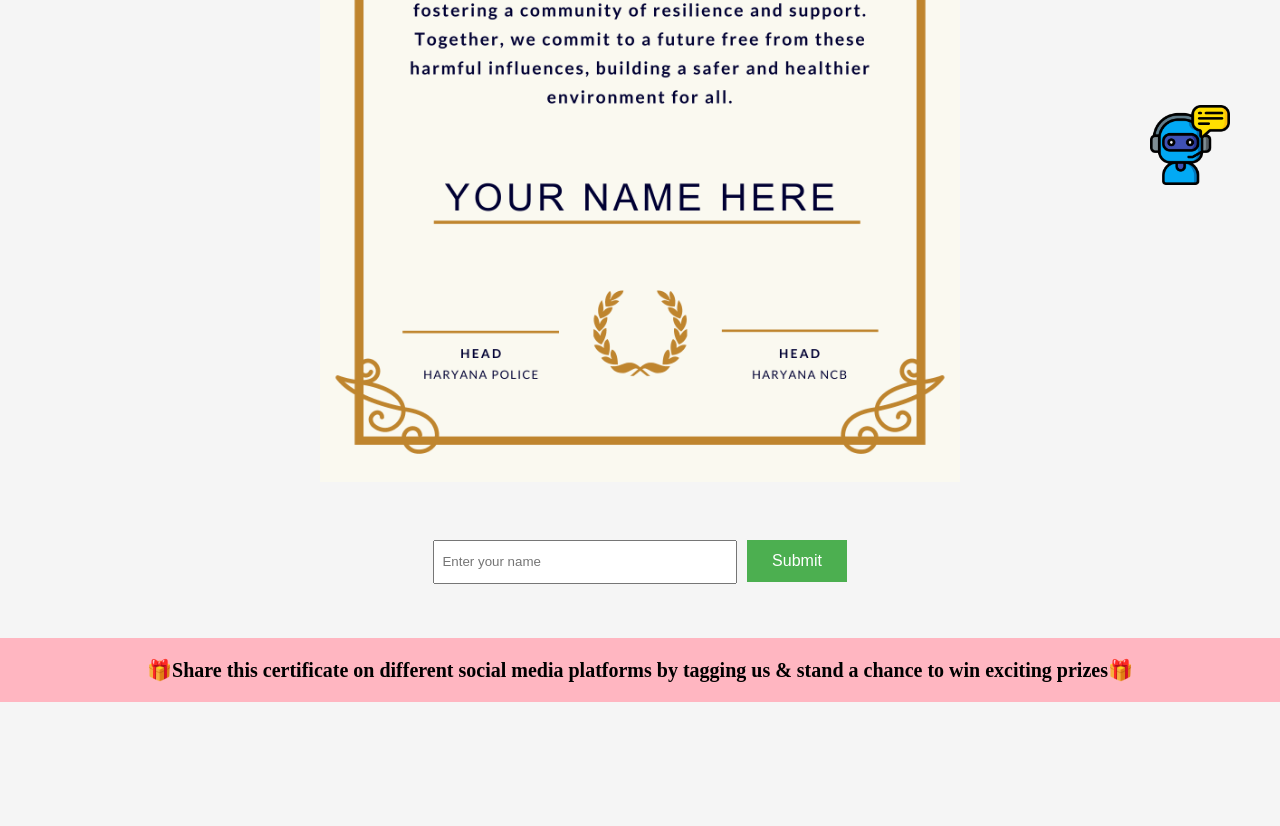
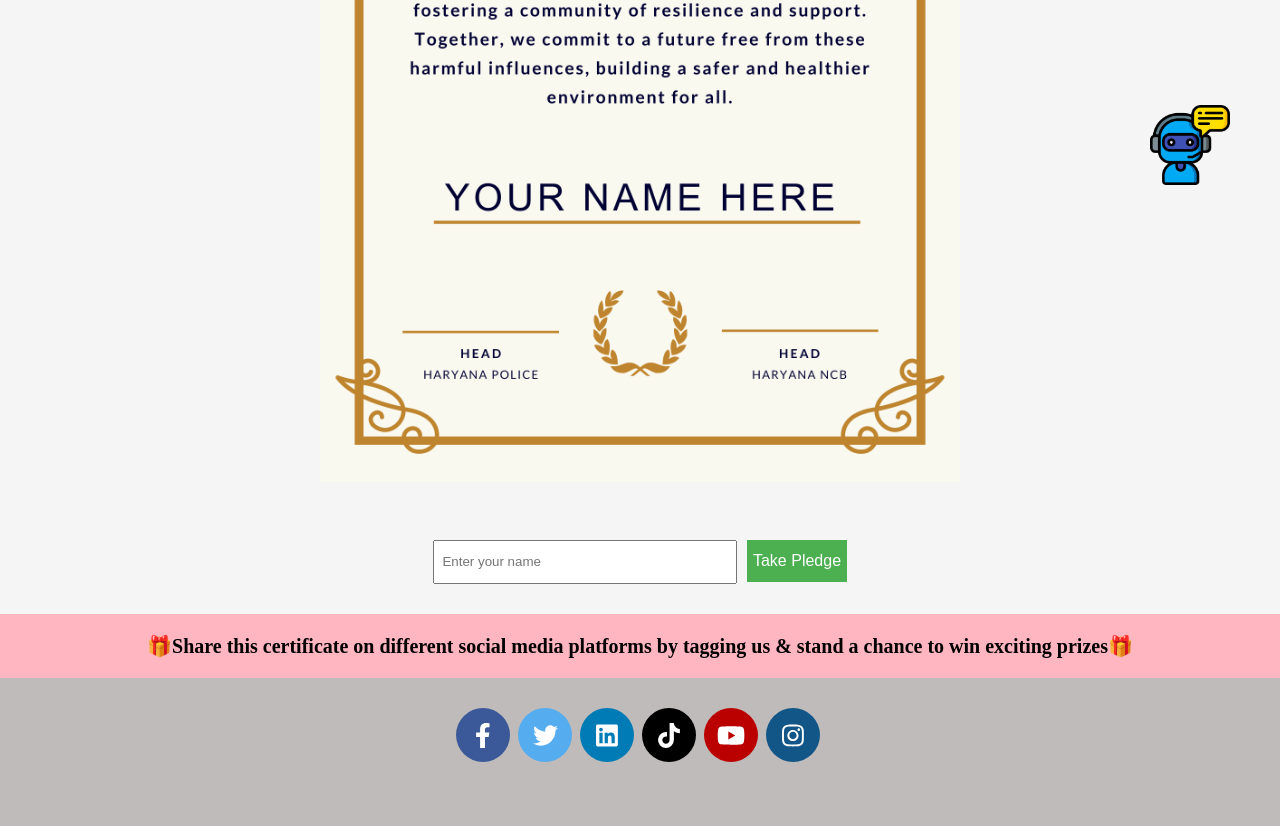
Before and after one commit to amanjain200/YUVA-A_Website_for_youth_empowerment, a website: page certificate.html in a window 1280 px wide. Shown: the part 581-1407 px from the top of the page. Drawn offline with Linux system fonts and the light colour scheme; a script that the page names is missing.

Commit message:
social media icons added

```diff
--- a/certificate.html
+++ b/certificate.html
@@ -5,6 +5,7 @@
     <meta name="viewport" content="width=device-width, initial-scale=1.0" />
 
     <link rel="stylesheet" href="index.css" />
+    <link rel="stylesheet" href="social-icons.css" />
     <title>Document</title>
     <style>
       @keyframes blink-text {
@@ -53,12 +54,19 @@
         font-size: 16px;
         cursor: pointer;
       }
+
+      .certificate-btn:active{
+        height: 46px;
+        width: 104px;
+        font-weight: bold;
+      }
       .share-now {
         background-color: lightpink;
         text-align: center;
         font-size: 20px;
         padding: 20px;
         font-weight: bold;
+        margin-top: 30px;
       }
     </style>
   </head>
@@ -91,16 +99,54 @@
         type="text"
         placeholder="  Enter your name  "
       />
-      <button class="certificate-btn">Submit</button>
+      <button class="certificate-btn"> Take Pledge </button>
     </div>
 
-    <br /><br /><br />
     <div class="share-now">
       🎁Share this certificate on different social media platforms by tagging us
       & stand a chance to win exciting prizes🎁
     </div>
+    <footer class = "footer">
+      <div class="rounded-social-buttons">
+        <a
+          class="social-button facebook"
+          href="https://www.facebook.com/"
+          target="_blank"
+          ><i class="fab fa-facebook-f"></i
+        ></a>
+        <a
+          class="social-button twitter"
+          href="https://www.twitter.com/"
+          target="_blank"
+          ><i class="fab fa-twitter"></i
+        ></a>
+        <a
+          class="social-button linkedin"
+          href="https://www.linkedin.com/"
+          target="_blank"
+          ><i class="fab fa-linkedin"></i
+        ></a>
+        <a
+          class="social-button tiktok"
+          href="https://www.tiktok.com/"
+          target="_blank"
+          ><i class="fab fa-tiktok"></i
+        ></a>
+        <a
+          class="social-button youtube"
+          href="https://www.youtube.com/"
+          target="_blank"
+          ><i class="fab fa-youtube"></i
+        ></a>
+        <a
+          class="social-button instagram"
+          href="https://www.instagram.com/"
+          target="_blank"
+          ><i class="fab fa-instagram"></i
+        ></a>
+      </div>
+    </footer>
 
-    <br /><br /><br /><br /><br /><br />
     <div class="chatbot-container">
       <div class="chatbot-icon">
         <a href="https://therapy-chatbot.vercel.app/" target="_blank">
@@ -116,5 +162,11 @@
     <script src="https://unpkg.com/@pdf-lib/fontkit@0.0.4"></script>
     <script src="filesaver.js"></script>
     <script src="index.js"></script>
+    <script
+      defer
+      src="https://use.fontawesome.com/releases/v5.15.4/js/all.js"
+      integrity="sha384-rOA1PnstxnOBLzCLMcre8ybwbTmemjzdNlILg8O7z1lUkLXozs4DHonlDtnE7fpc"
+      crossorigin="anonymous"
+    ></script>
   </body>
 </html>
--- /dev/null
+++ b/social-icons.css
@@ -0,0 +1,122 @@
+@charset "UTF-8";
+
+
+textarea {
+  resize: none;
+}
+
+.footer {
+  background-color: rgb(191, 187, 187);
+  padding-top: 30px;
+  padding-bottom: 60px;
+}
+
+.text {
+color: white;
+font-size: 20px;
+position: absolute;
+top: 50%;
+left: 50%;
+transform: translate(-50%, -50%);
+-ms-transform: translate(-50%, -50%);
+white-space: nowrap;
+}
+
+
+.svg-inline--fa {
+vertical-align: -0.200em;
+}
+
+.rounded-social-buttons {
+text-align: center;
+}
+
+.rounded-social-buttons .social-button {
+display: inline-block;
+position: relative;
+cursor: pointer;
+width: 3.125rem;
+height: 3.125rem;
+border: 0.125rem solid transparent;
+padding: 0;
+text-decoration: none;
+text-align: center;
+color: #fefefe;
+font-size: 1.5625rem;
+font-weight: normal;
+line-height: 2em;
+border-radius: 1.6875rem;
+transition: all 0.5s ease;
+margin-right: 0.25rem;
+margin-bottom: 0.25rem;
+}
+
+.rounded-social-buttons .social-button:hover, .rounded-social-buttons .social-button:focus {
+-webkit-transform: rotate(360deg);
+    -ms-transform: rotate(360deg);
+        transform: rotate(360deg);
+}
+
+.rounded-social-buttons .fa-twitter, .fa-facebook-f, .fa-linkedin, .fa-tiktok, .fa-youtube, .fa-instagram {
+font-size: 25px;
+}
+
+.rounded-social-buttons .social-button.facebook {
+background: #3b5998;
+}
+
+.rounded-social-buttons .social-button.facebook:hover, .rounded-social-buttons .social-button.facebook:focus {
+color: #3b5998;
+background: #fefefe;
+border-color: #3b5998;
+}
+
+.rounded-social-buttons .social-button.twitter {
+background: #55acee;
+}
+
+.rounded-social-buttons .social-button.twitter:hover, .rounded-social-buttons .social-button.twitter:focus {
+color: #55acee;
+background: #fefefe;
+border-color: #55acee;
+}
+
+.rounded-social-buttons .social-button.linkedin {
+background: #007bb5;
+}
+
+.rounded-social-buttons .social-button.linkedin:hover, .rounded-social-buttons .social-button.linkedin:focus {
+color: #007bb5;
+background: #fefefe;
+border-color: #007bb5;
+}
+
+.rounded-social-buttons .social-button.tiktok {
+background: #000000;
+}
+
+.rounded-social-buttons .social-button.tiktok:hover, .rounded-social-buttons .social-button.tiktok:focus {
+color: #000000;
+background: #fefefe;
+border-color: #000000;
+}
+
+.rounded-social-buttons .social-button.youtube {
+background: #bb0000;
+}
+
+.rounded-social-buttons .social-button.youtube:hover, .rounded-social-buttons .social-button.youtube:focus {
+color: #bb0000;
+background: #fefefe;
+border-color: #bb0000;
+}
+
+.rounded-social-buttons .social-button.instagram {
+background: #125688;
+}
+
+.rounded-social-buttons .social-button.instagram:hover, .rounded-social-buttons .social-button.instagram:focus {
+color: #125688;
+background: #fefefe;
+border-color: #125688;
+}
```
